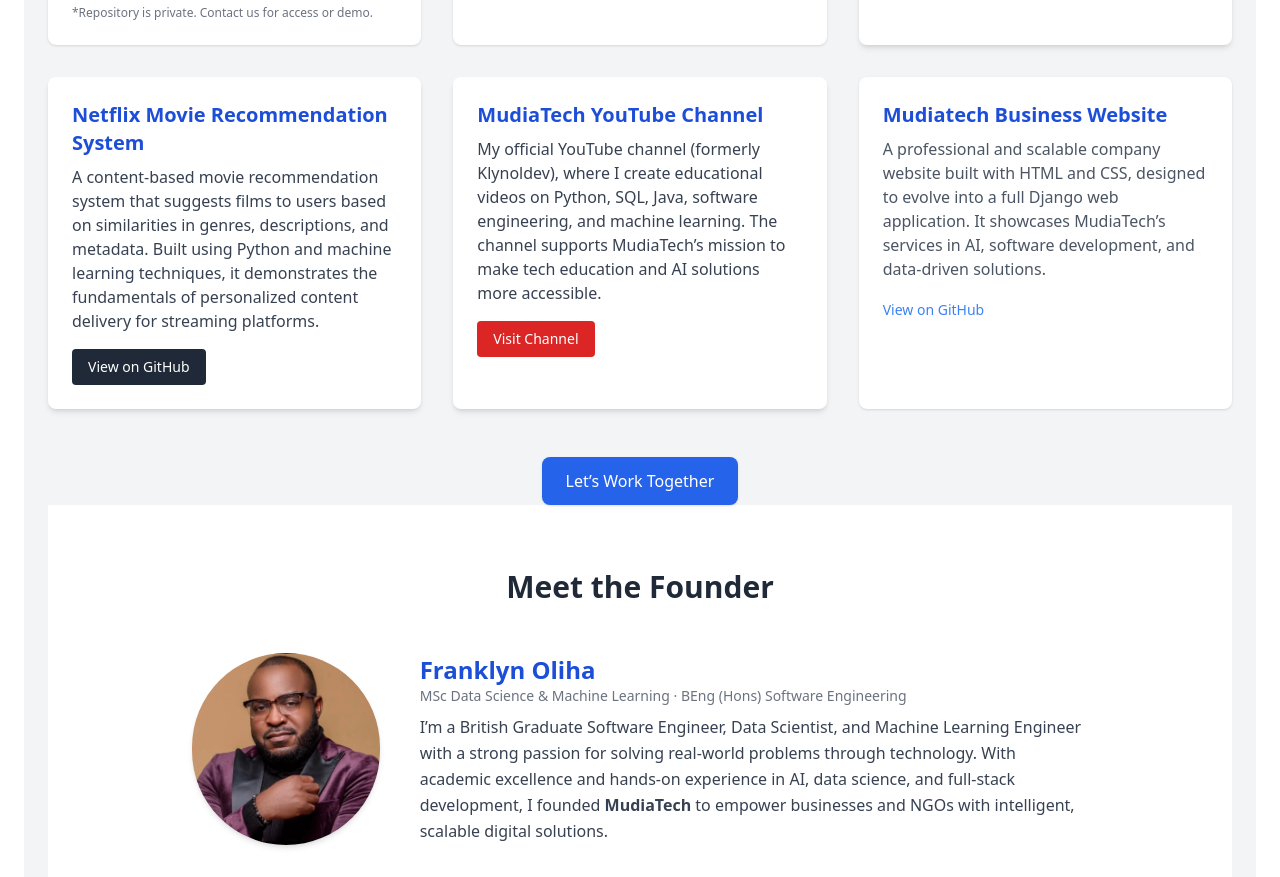
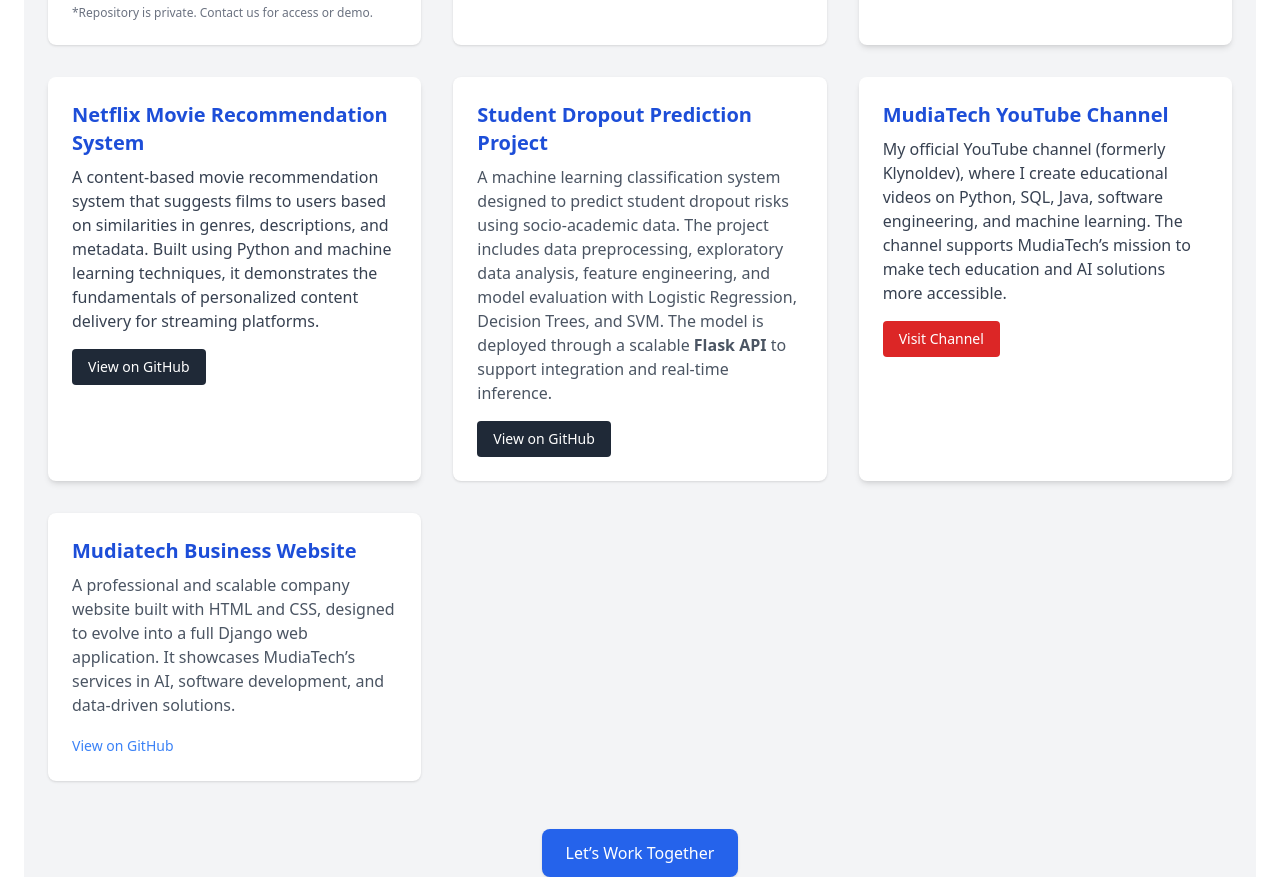
Before and after one commit to Franklyn-SWE/mudiatech-site, a plain HTML site: page index.html in a window 1280 px wide. Shown: the part 2047-2924 px from the top of the page. Drawn offline with nearby package versions, Linux system fonts and the light colour scheme.

Commit message:
Added student drop-out project

```diff
--- a/index.html
+++ b/index.html
@@ -236,6 +236,20 @@
   </a>
 </div>
 
+<!-- Student Dropout Prediction Project -->
+<div class="bg-white p-6 rounded-lg shadow hover:shadow-xl transition duration-300">
+  <h4 class="text-xl font-semibold text-blue-700 mb-2">Student Dropout Prediction Project</h4>
+  <p class="text-gray-600 mb-4">
+    A machine learning classification system designed to predict student dropout risks using socio-academic data. The project includes data preprocessing, exploratory data analysis, feature engineering, and model evaluation with Logistic Regression, Decision Trees, and SVM.
+    The model is deployed through a scalable <strong>Flask API</strong> to support integration and real-time inference.
+  </p>
+  <div class="flex flex-col sm:flex-row sm:space-x-4 space-y-2 sm:space-y-0">
+    <a href="https://github.com/Franklyn-SWE/students_drop_out_prediction" target="_blank" class="text-sm text-white bg-gray-800 px-4 py-2 rounded hover:bg-gray-900 transition">
+      View on GitHub
+    </a>
+  </div>
+</div>
+
 
     <!-- Project Card: MudiaTech YouTube Channel -->
 <div class="bg-white rounded-lg shadow-md p-6 text-left hover:shadow-lg transition-shadow duration-300">
@@ -249,7 +263,7 @@
   </a>
 </div>
 
-    <!-- Project 6 -->
+    <!-- Project  website -->
     <div class="bg-white p-6 rounded-lg shadow hover:shadow-xl transition duration-300">
       <h4 class="text-xl font-semibold text-blue-700 mb-2">Mudiatech Business Website</h4>
       <p class="text-gray-600 mb-4">
```
